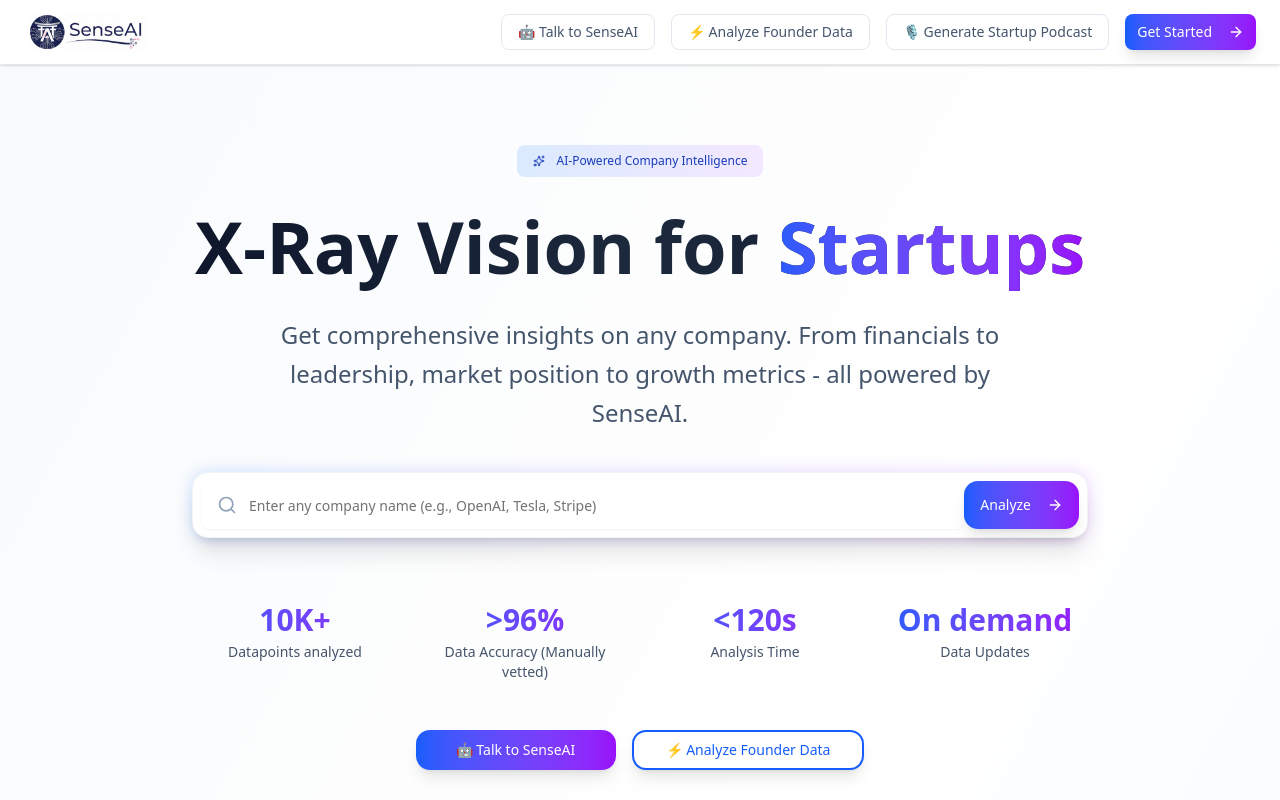
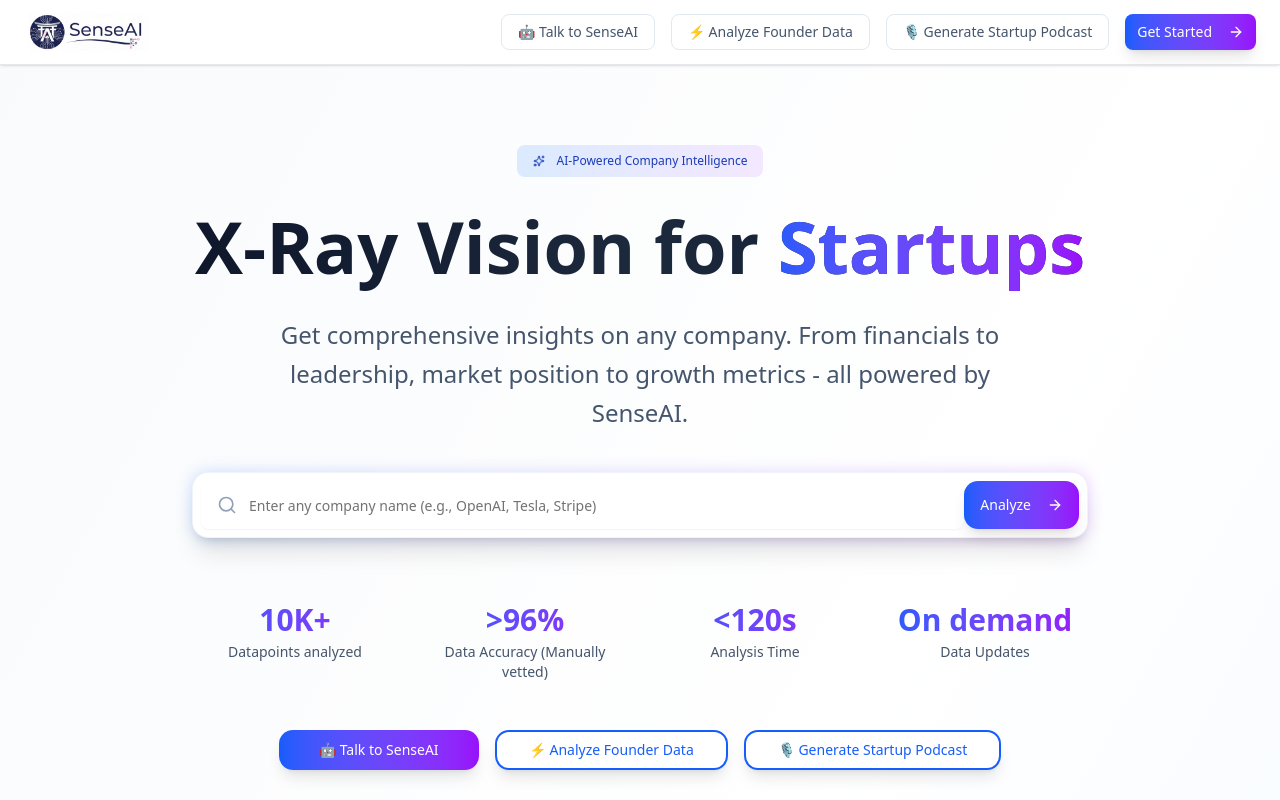
Before and after one commit to bhavyameghnani/Google-AI-Agent-Challenge, a Next.js app in the folder ui/: page / in a window 1280 px wide. Shown: the top 800 px of the page. Built offline with nearby package versions, Linux system fonts and the light colour scheme.

Commit message:
feat: added generate podcast cta

```diff
--- a/ui/app/page.js
+++ b/ui/app/page.js
@@ -206,6 +206,14 @@
               >
                 ⚡ Analyze Founder Data
               </Button>
+              <Button
+                size="lg"
+                variant="outline"
+                onClick={() => router.push("/podcast")}
+                className="border-2 border-blue-600 text-blue-600 hover:bg-blue-600 hover:text-white px-8 py-4 rounded-xl shadow-lg hover:shadow-xl transition-all duration-200 min-w-[200px] bg-white"
+              >
+                🎙️ Generate Startup Podcast
+              </Button>
             </div>
           </div>
         </div>
```
